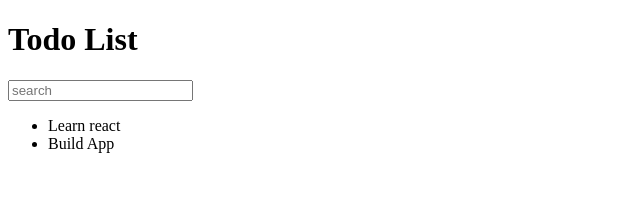
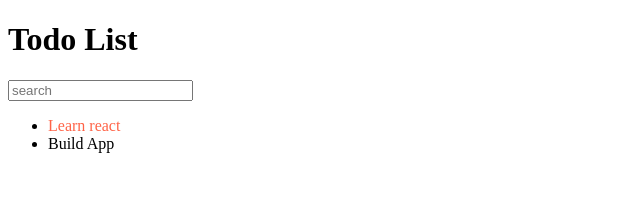
Before and after one commit to pavlyukdm/todo-base, a React (Create React App) app: page / in a window 1280 px wide. Shown: the top 203 px of the page, without its empty margins (0-640 px from the left). Built offline with nearby package versions, Linux system fonts and the light colour scheme.

Commit message:
split app into components

```diff
--- /dev/null
+++ b/src/components/App.jsx
@@ -0,0 +1,15 @@
+import TodoList from "./TodoList";
+import AppHeader from "./AppHeader";
+import SearchPanel from "./SearchPanel";
+
+const App = () => {
+    return (
+        <div>
+            <AppHeader />
+            <SearchPanel />
+            <TodoList />
+        </div>
+    );
+};
+
+export default App;
--- /dev/null
+++ b/src/components/AppHeader.jsx
@@ -0,0 +1,5 @@
+const AppHeader = () => {
+    return <h1>Todo List</h1>;
+};
+
+export default AppHeader;
--- /dev/null
+++ b/src/components/SearchPanel.jsx
@@ -0,0 +1,5 @@
+const SearchPanel = () => {
+    return <input placeholder="search"/>;
+};
+
+export default SearchPanel;
--- /dev/null
+++ b/src/components/TodoList.jsx
@@ -0,0 +1,14 @@
+import TodoListItem from "./TodoListItem";
+
+const TodoList = () => {
+    const todoItems = ["Learn react", "Build App"]
+
+    return (
+        <ul>
+            <li><TodoListItem label="Learn react" important /></li>
+            <li><TodoListItem label="Build App" /></li>
+        </ul>
+    );
+};
+
+export default TodoList;
--- /dev/null
+++ b/src/components/TodoListItem.jsx
@@ -0,0 +1,9 @@
+const TodoListItem = ({ label, important = false }) => {
+    const style = {
+        color: important ? 'tomato' : 'black',
+    };
+
+    return <span style={style}>{label}</span>;
+}
+
+export default TodoListItem;
--- a/src/index.js
+++ b/src/index.js
@@ -1,30 +1,4 @@
 import * as ReactDOM from "react-dom";
+import App from "./components/App";
 
-const App = () => {
-    return (
-        <div>
-            <AppHeader />
-            <SearchPanel />
-            <TodoList />
-        </div>
-    )
-};
-
-const AppHeader = () => {
-    return <h1>Todo List</h1>;
-};
-
-const SearchPanel = () => {
-    return <input placeholder="search"/>;
-};
-
-const TodoList = () => {
-  return (
-      <ul>
-          <li>Learn react</li>
-          <li>Build App</li>
-      </ul>
-  );
-};
-
-ReactDOM.render(<App />, document.getElementById('root'));
+ReactDOM.render(<App/>, document.getElementById('root'));
```
